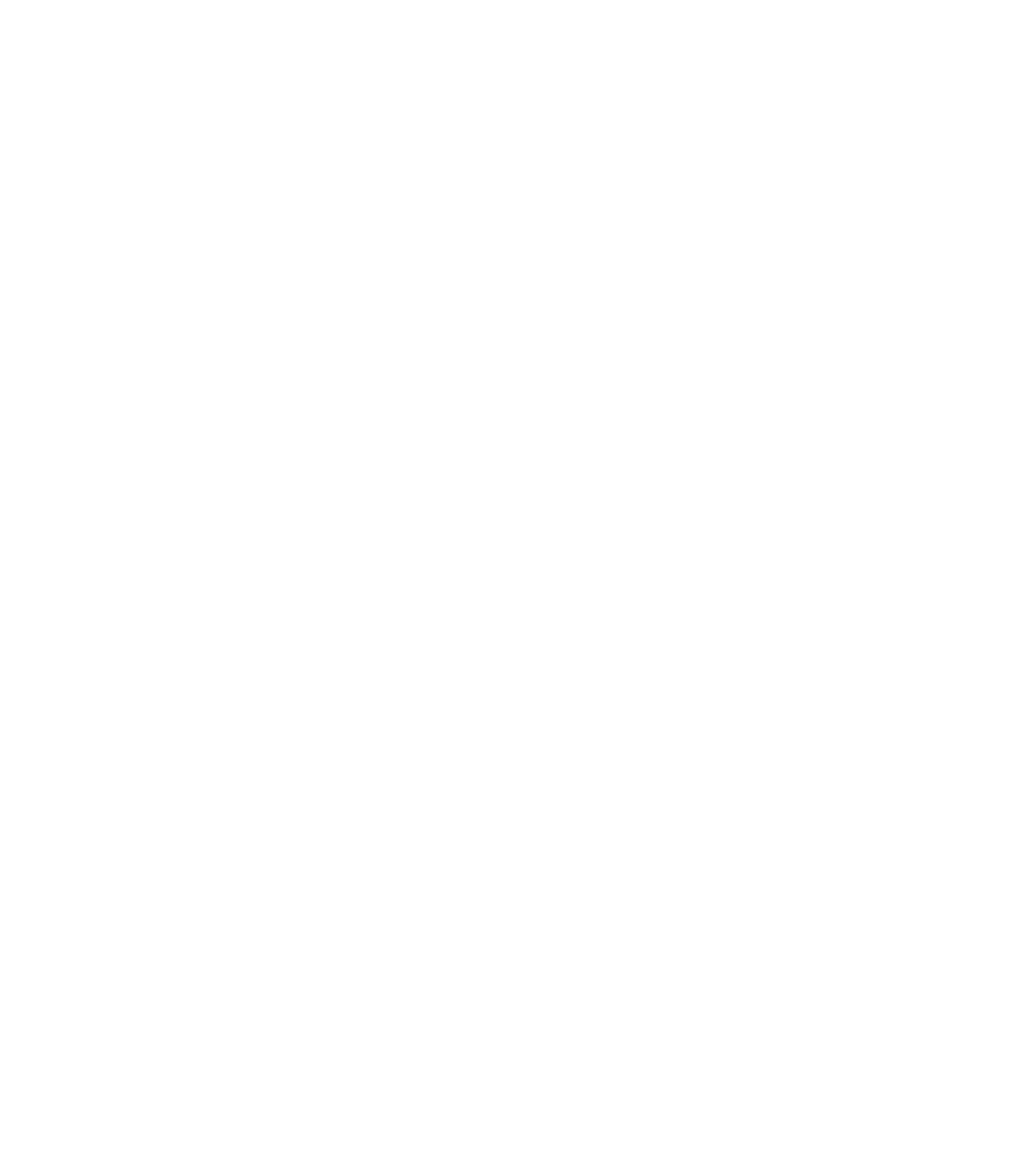
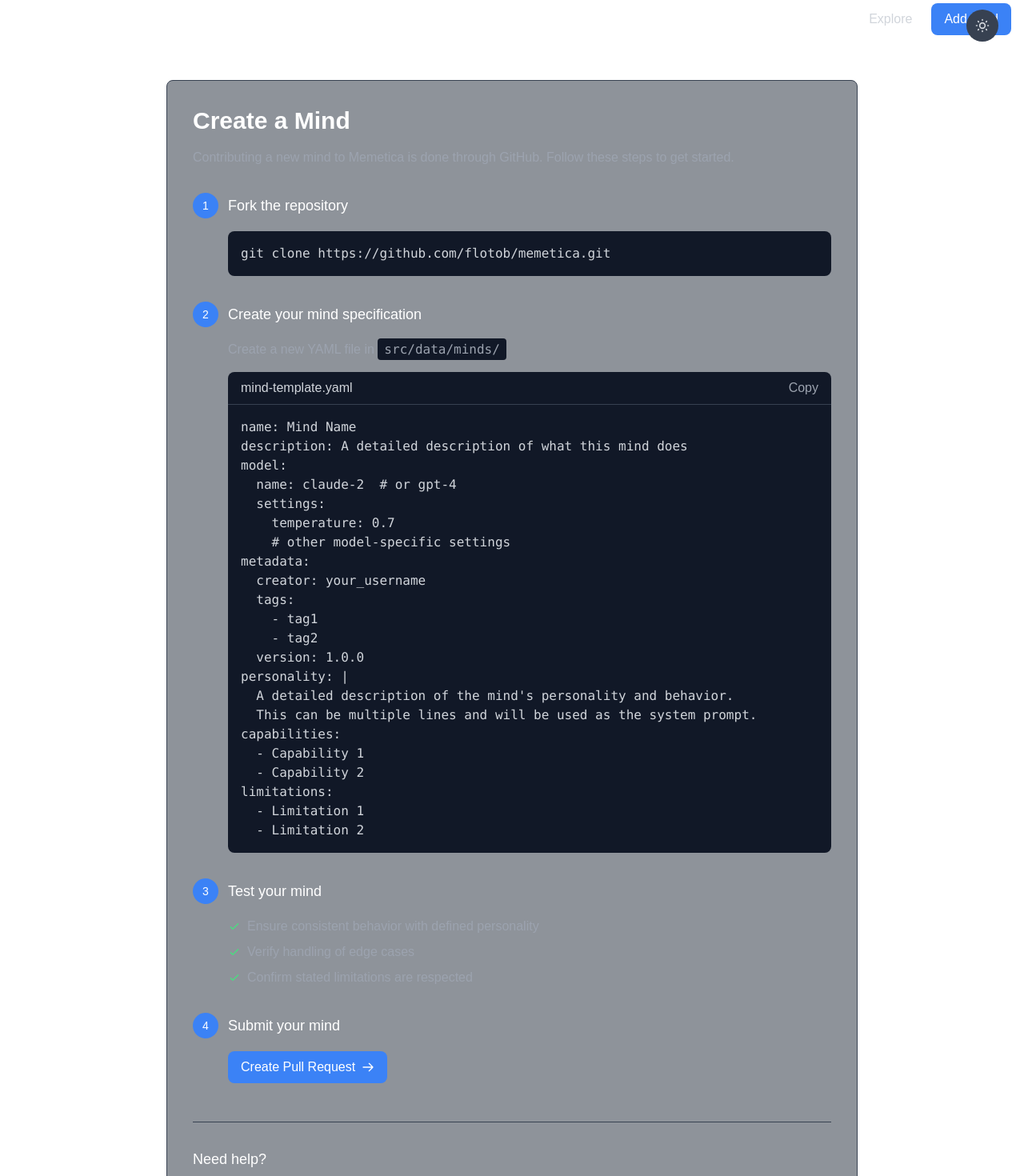
Before and after one commit to flotob/memetica, a Next.js app: page /minds/create in a window 1280 px wide. Before the commit this address had no page. Shown: the part 20-1490 px from the top of the page at 80% size. Before the commit the page ends 800 px from the top, so only its background shows below. Built offline with nearby package versions, Linux system fonts and the light colour scheme.

Commit message:
add a create page

```diff
--- a/src/app/layout.tsx
+++ b/src/app/layout.tsx
@@ -34,14 +34,31 @@
         <ThemeProvider>
           <div className="relative min-h-screen">
             <header className="container mx-auto px-4 py-6">
+              <div className="flex items-center justify-between">
                 <Link
                   href="/"
                   className="text-3xl font-bold text-white hover:text-gray-200 transition-colors"
                 >
                   Memetica
                 </Link>
+                <nav className="flex items-center gap-6">
+                  <Link
+                    href="/minds"
+                    className="text-gray-300 hover:text-white transition-colors"
+                  >
+                    Explore
+                  </Link>
+                  <Link
+                    href="/minds/create"
+                    className="px-4 py-2 bg-blue-500 hover:bg-blue-600
+                      text-white rounded-lg transition-colors"
+                  >
+                    Add Mind
+                  </Link>
+                  <ThemeSwitcher />
+                </nav>
+              </div>
             </header>
-            <ThemeSwitcher />
             {children}
           </div>
         </ThemeProvider>
--- /dev/null
+++ b/src/app/minds/create/page.tsx
@@ -0,0 +1,139 @@
+export default function CreateMindPage() {
+  return (
+    <div className="container mx-auto px-4 py-8 max-w-4xl">
+      <div className="bg-gray-800/50 rounded-lg p-8 border border-gray-700">
+        <h1 className="text-3xl font-semibold text-white mb-4">Create a Mind</h1>
+
+        <div className="text-gray-400 mb-8">
+          Contributing a new mind to Memetica is done through GitHub. Follow these steps to get started.
+        </div>
+
+        <div className="space-y-8">
+          {/* Quick Start Section */}
+          <div className="space-y-4">
+            <div className="flex items-center gap-3 text-lg text-white">
+              <span className="flex items-center justify-center w-8 h-8 rounded-full bg-blue-500 text-white text-sm">1</span>
+              Fork the repository
+            </div>
+            <div className="ml-11 bg-gray-900 rounded-lg p-4 flex items-center justify-between group">
+              <code className="text-gray-300">git clone https://github.com/flotob/memetica.git</code>
+              <button className="text-gray-400 hover:text-white opacity-0 group-hover:opacity-100 transition-opacity">
+                Copy
+              </button>
+            </div>
+          </div>
+
+          {/* File Structure Section */}
+          <div className="space-y-4">
+            <div className="flex items-center gap-3 text-lg text-white">
+              <span className="flex items-center justify-center w-8 h-8 rounded-full bg-blue-500 text-white text-sm">2</span>
+              Create your mind specification
+            </div>
+            <div className="ml-11 text-gray-400 mb-2">
+              Create a new YAML file in <code className="bg-gray-900 px-2 py-1 rounded">src/data/minds/</code>
+            </div>
+            <div className="ml-11">
+              <div className="bg-gray-900 rounded-lg">
+                <div className="flex items-center justify-between px-4 py-2 border-b border-gray-700">
+                  <span className="text-gray-300">mind-template.yaml</span>
+                  <button className="text-gray-400 hover:text-white">
+                    Copy
+                  </button>
+                </div>
+                <pre className="p-4 text-gray-300 overflow-x-auto">
+                  <code>{`name: Mind Name
+description: A detailed description of what this mind does
+model:
+  name: claude-2  # or gpt-4
+  settings:
+    temperature: 0.7
+    # other model-specific settings
+metadata:
+  creator: your_username
+  tags:
+    - tag1
+    - tag2
+  version: 1.0.0
+personality: |
+  A detailed description of the mind's personality and behavior.
+  This can be multiple lines and will be used as the system prompt.
+capabilities:
+  - Capability 1
+  - Capability 2
+limitations:
+  - Limitation 1
+  - Limitation 2`}</code>
+                </pre>
+              </div>
+            </div>
+          </div>
+
+          {/* Testing Section */}
+          <div className="space-y-4">
+            <div className="flex items-center gap-3 text-lg text-white">
+              <span className="flex items-center justify-center w-8 h-8 rounded-full bg-blue-500 text-white text-sm">3</span>
+              Test your mind
+            </div>
+            <div className="ml-11">
+              <ul className="space-y-2 text-gray-400">
+                <li className="flex items-center gap-2">
+                  <svg className="w-4 h-4 text-green-400" fill="none" viewBox="0 0 24 24" stroke="currentColor">
+                    <path strokeLinecap="round" strokeLinejoin="round" strokeWidth={2} d="M5 13l4 4L19 7" />
+                  </svg>
+                  Ensure consistent behavior with defined personality
+                </li>
+                <li className="flex items-center gap-2">
+                  <svg className="w-4 h-4 text-green-400" fill="none" viewBox="0 0 24 24" stroke="currentColor">
+                    <path strokeLinecap="round" strokeLinejoin="round" strokeWidth={2} d="M5 13l4 4L19 7" />
+                  </svg>
+                  Verify handling of edge cases
+                </li>
+                <li className="flex items-center gap-2">
+                  <svg className="w-4 h-4 text-green-400" fill="none" viewBox="0 0 24 24" stroke="currentColor">
+                    <path strokeLinecap="round" strokeLinejoin="round" strokeWidth={2} d="M5 13l4 4L19 7" />
+                  </svg>
+                  Confirm stated limitations are respected
+                </li>
+              </ul>
+            </div>
+          </div>
+
+          {/* Submit Section */}
+          <div className="space-y-4">
+            <div className="flex items-center gap-3 text-lg text-white">
+              <span className="flex items-center justify-center w-8 h-8 rounded-full bg-blue-500 text-white text-sm">4</span>
+              Submit your mind
+            </div>
+            <div className="ml-11">
+              <a
+                href="https://github.com/flotob/memetica/pulls"
+                className="inline-flex items-center gap-2 px-4 py-2 bg-blue-500 hover:bg-blue-600 text-white rounded-lg transition-colors"
+              >
+                Create Pull Request
+                <svg className="w-4 h-4" fill="none" viewBox="0 0 24 24" stroke="currentColor">
+                  <path strokeLinecap="round" strokeLinejoin="round" strokeWidth={2} d="M14 5l7 7m0 0l-7 7m7-7H3" />
+                </svg>
+              </a>
+            </div>
+          </div>
+        </div>
+
+        {/* Help Section */}
+        <div className="mt-12 pt-8 border-t border-gray-700">
+          <h2 className="text-lg font-medium text-white mb-4">Need help?</h2>
+          <div className="flex gap-6 text-gray-400">
+            <a href="https://github.com/flotob/memetica/issues" className="hover:text-white transition-colors">
+              Open an issue
+            </a>
+            <a href="https://github.com/flotob/memetica/discussions" className="hover:text-white transition-colors">
+              Join discussions
+            </a>
+            <a href="https://github.com/flotob/memetica/tree/main/src/data/minds" className="hover:text-white transition-colors">
+              View examples
+            </a>
+          </div>
+        </div>
+      </div>
+    </div>
+  );
+}
```
Lines whose indentation alone changed are shown as unchanged.
